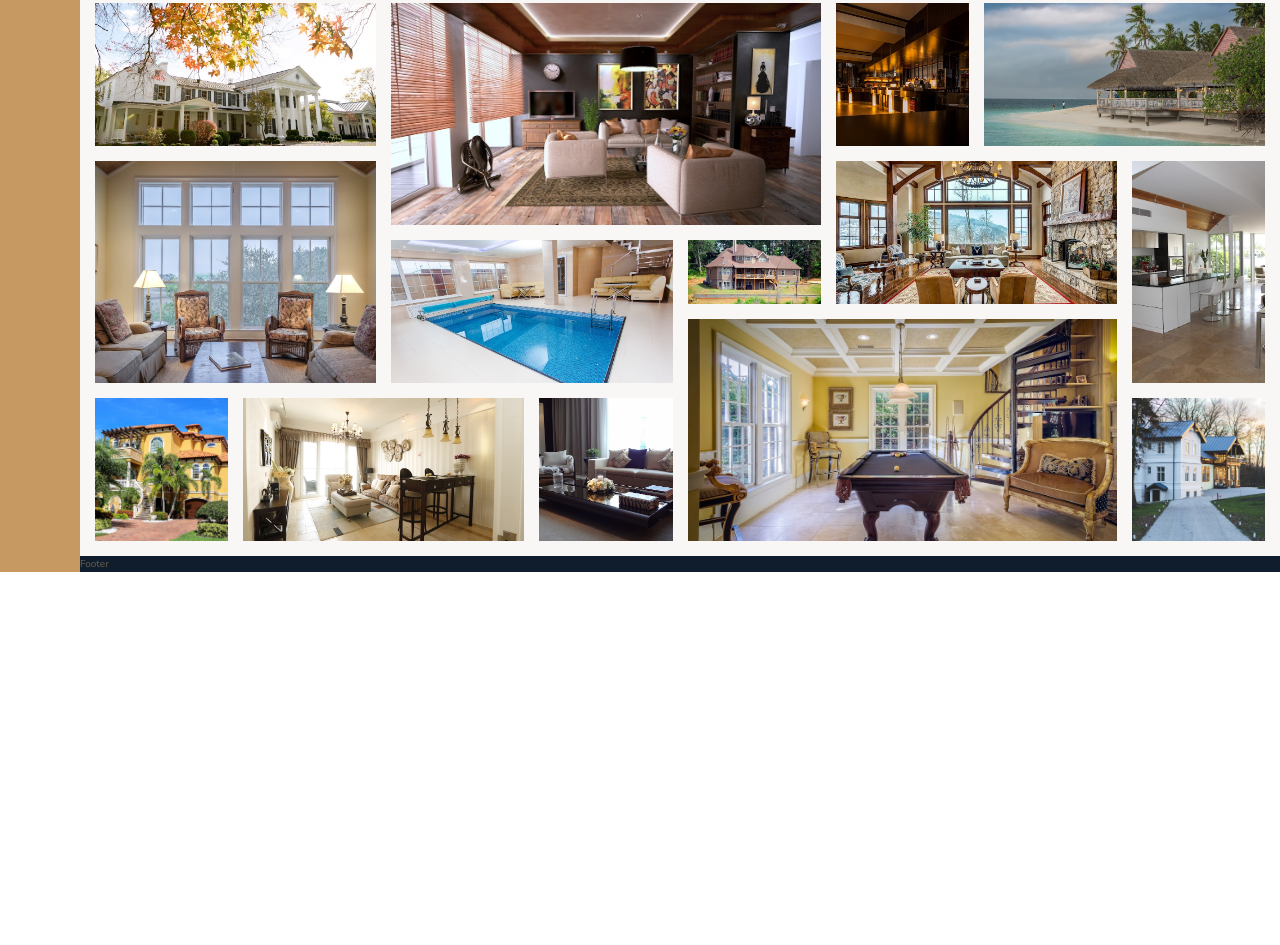
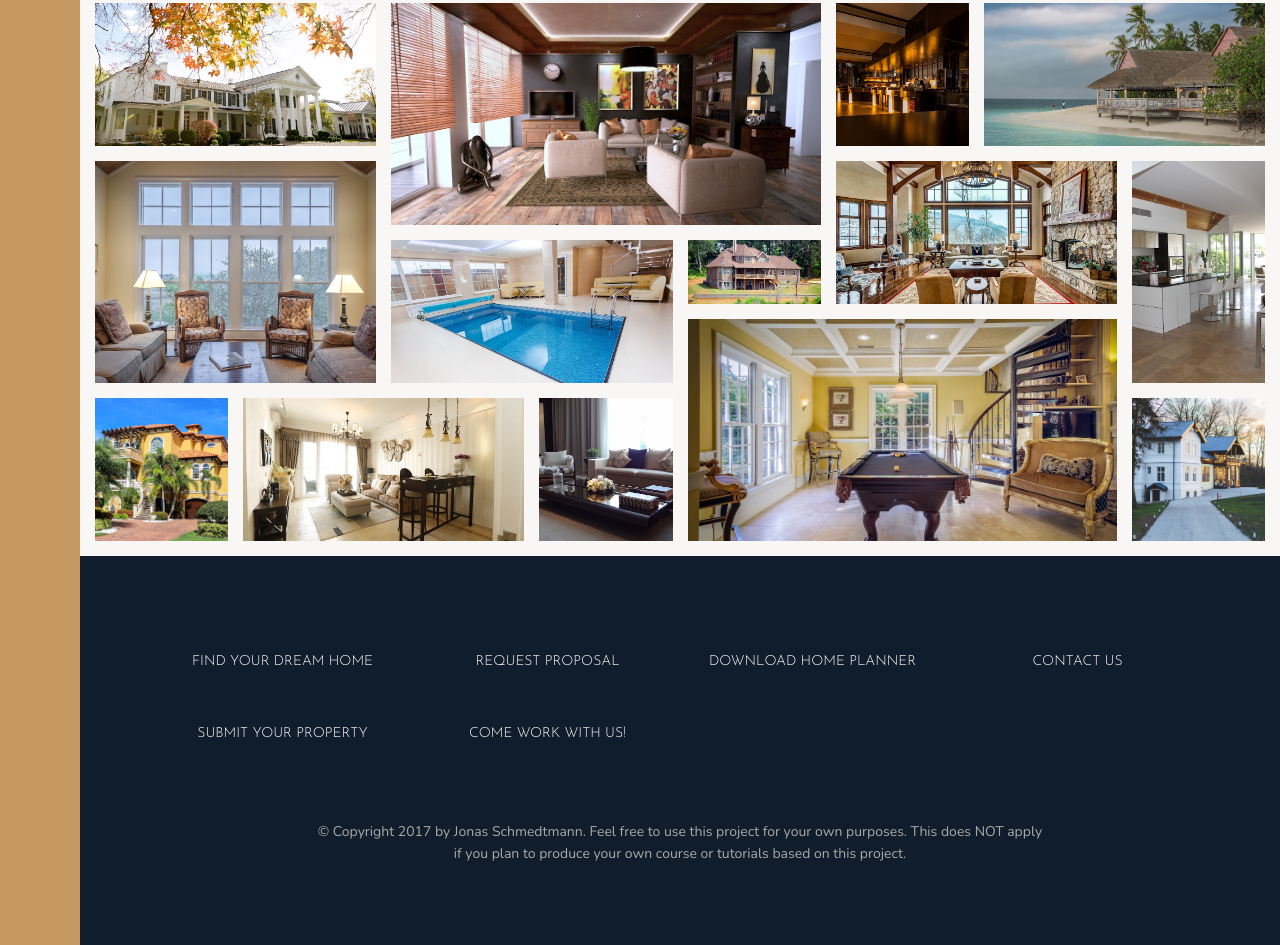
Before and after one commit to dimunozp/Nexter, a website: page index.html in a window 1280 px wide. Shown: the part 3509-4454 px from the top of the page. Before the commit the page ends 4081 px from the top, so only its background shows below. Drawn offline with nearby package versions, Linux system fonts and the light colour scheme.

Commit message:
feat(012): building the footer

```diff
--- a/index.html
+++ b/index.html
@@ -370,7 +370,30 @@
         </section>
 
         <footer class="footer">
-            Footer
+            <ul class="nav">
+                <li class="nav__item">
+                    <a href="#" class="nav__link">Find your dream home</a>
+                </li>
+                <li class="nav__item">
+                    <a href="#" class="nav__link">Request Proposal</a>
+                </li>
+                <li class="nav__item">
+                    <a href="#" class="nav__link">Download home planner</a>
+                </li>
+                <li class="nav__item">
+                    <a href="#" class="nav__link">Contact us</a>
+                </li>
+                <li class="nav__item">
+                    <a href="#" class="nav__link">Submit your property</a>
+                </li>
+                <li class="nav__item">
+                    <a href="#" class="nav__link">Come work with us!</a>
+                </li>
+            </ul>
+            <p class="copyright">
+                &copy; Copyright 2017 by Jonas Schmedtmann. Feel free to use this project for your own purposes. This
+                does NOT apply if you plan to produce your own course or tutorials based on this project.
+            </p>
         </footer>
     </body>
 </html>
--- a/sass/_footer.scss
+++ b/sass/_footer.scss
@@ -1,4 +1,45 @@
 .footer {
   background-color: $color-secondary;
   grid-column: full-start / full-end;
+  padding: 8rem;
 }
+
+.nav {
+  list-style: none;
+
+  display: grid;
+  grid-template-columns: repeat(auto-fit, minmax(20rem, 1fr));
+  grid-gap: 2rem;
+  align-items: center;
+
+  &__link:link,
+  &__link:visited {
+    font-size: 1.4rem;
+    color: #fff;
+    text-decoration: none;
+    font-family: $font-display;
+    text-transform: uppercase;
+    text-align: center;
+    padding: 1.5rem;
+    display: block;
+    transition: all .2s;
+
+
+  }
+
+  &__link:hover,
+  &__link:active {
+    background-color: rgba(#fff, .05);
+    transform: translateY(-3px);
+  }
+}
+
+.copyright {
+  font-size: 1.4rem;
+  color: $color-grey-light-2;
+  margin-top: 6rem;
+  margin-right: auto;
+  margin-left: auto;
+  text-align: center;
+  width: 70%;
+}
```
Also changed, not shown: css/style.css.
